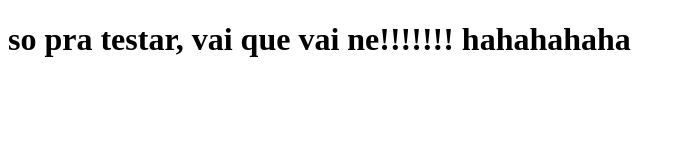
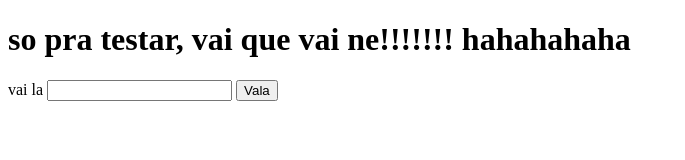
Before and after one commit to Rafaolez/rafa-teste, a plain HTML site: page teste.html in a window 1280 px wide. Shown: the whole page, without its empty margins (0-685 px from the left). Drawn offline with Linux system fonts and the light colour scheme.

Commit message:
fiz mais algo

```diff
--- a/teste.html
+++ b/teste.html
@@ -8,5 +8,10 @@
 </head>
 <body>
     <h1>so pra testar, vai que vai ne!!!!!!! hahahahaha</h1>
+    <form action="">
+        <label for="teste"> vai la </label>
+        <input type="text" name="" id="teste">
+        <input type="button" value="Vala">
+    </form>
 </body>
 </html>
```
